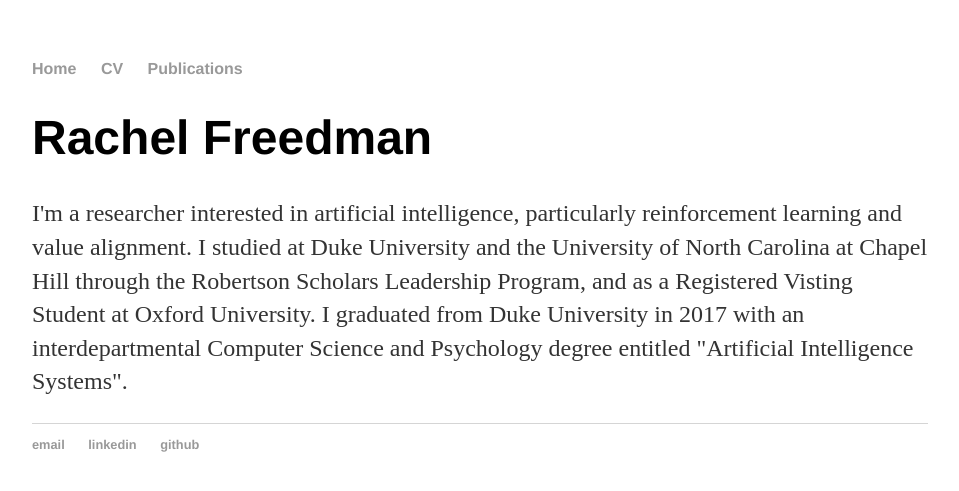
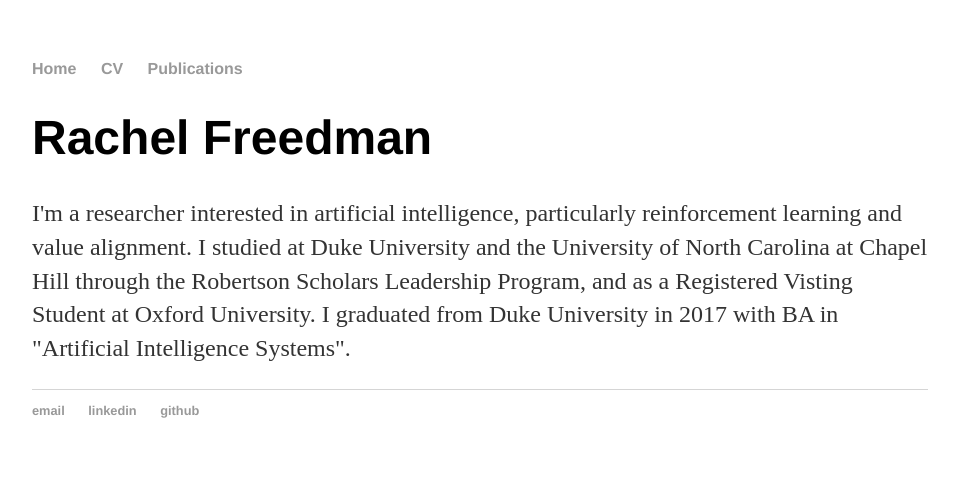
Before and after one commit to RachelFreedman/rachelfreedman.github.io, a Jekyll site: the page built from index.html, in a window 1280 px wide. Shown: the top 491 px of the page, without its empty margins (160-1119 px from the left). Built offline with Jekyll 4.4.1, drawn with Linux system fonts in a browser that asks for light colours.

Commit message:
Update index.html

```diff
--- a/index.html
+++ b/index.html
@@ -4,5 +4,5 @@
 ---
 <div class="blurb">
 	<h1>Rachel Freedman</h1>
-	<p>I'm a researcher interested in artificial intelligence, particularly reinforcement learning and value alignment. I studied at Duke University and the University of North Carolina at Chapel Hill through the Robertson Scholars Leadership Program, and as a Registered Visting Student at Oxford University. I graduated from Duke University in 2017 with an interdepartmental Computer Science and Psychology degree entitled "Artificial Intelligence Systems".</a></p>
+	<p>I'm a researcher interested in artificial intelligence, particularly reinforcement learning and value alignment. I studied at Duke University and the University of North Carolina at Chapel Hill through the Robertson Scholars Leadership Program, and as a Registered Visting Student at Oxford University. I graduated from Duke University in 2017 with BA in "Artificial Intelligence Systems".</a></p>
 </div><!-- /.blurb -->
```
